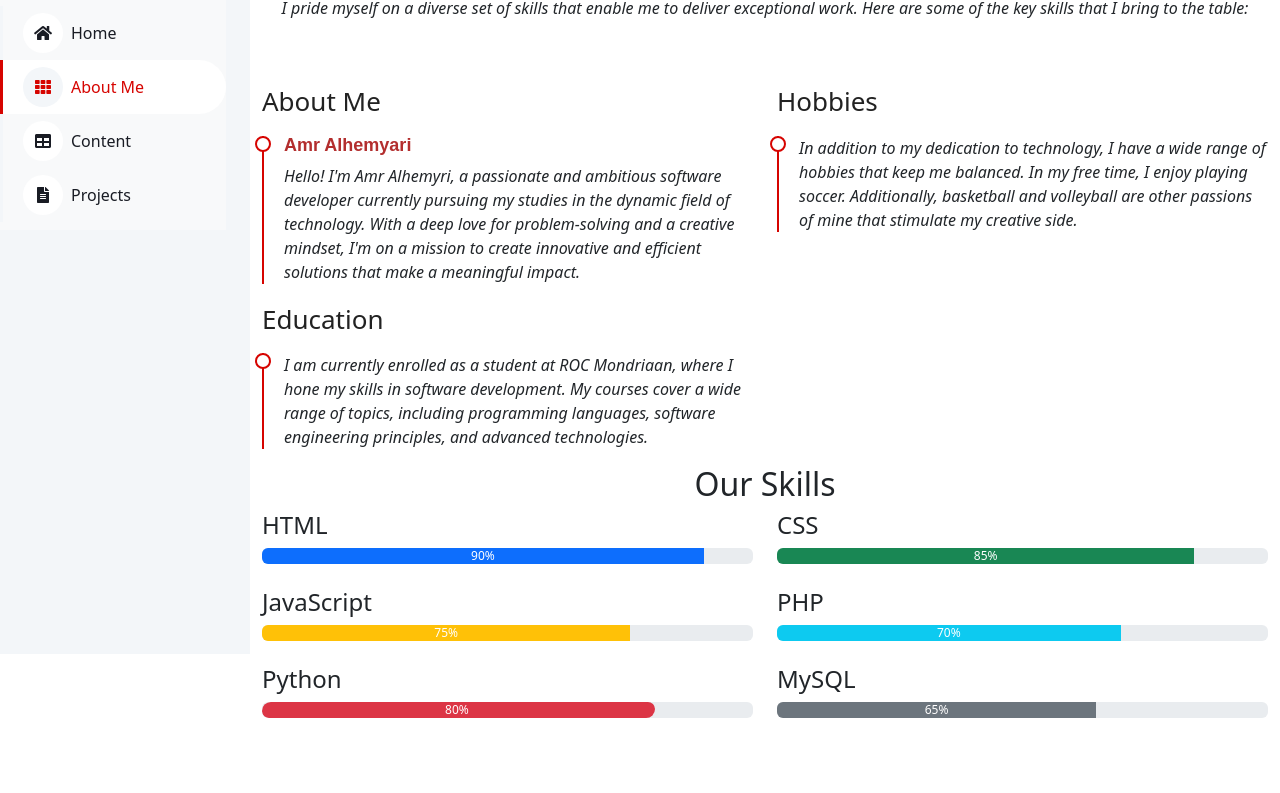
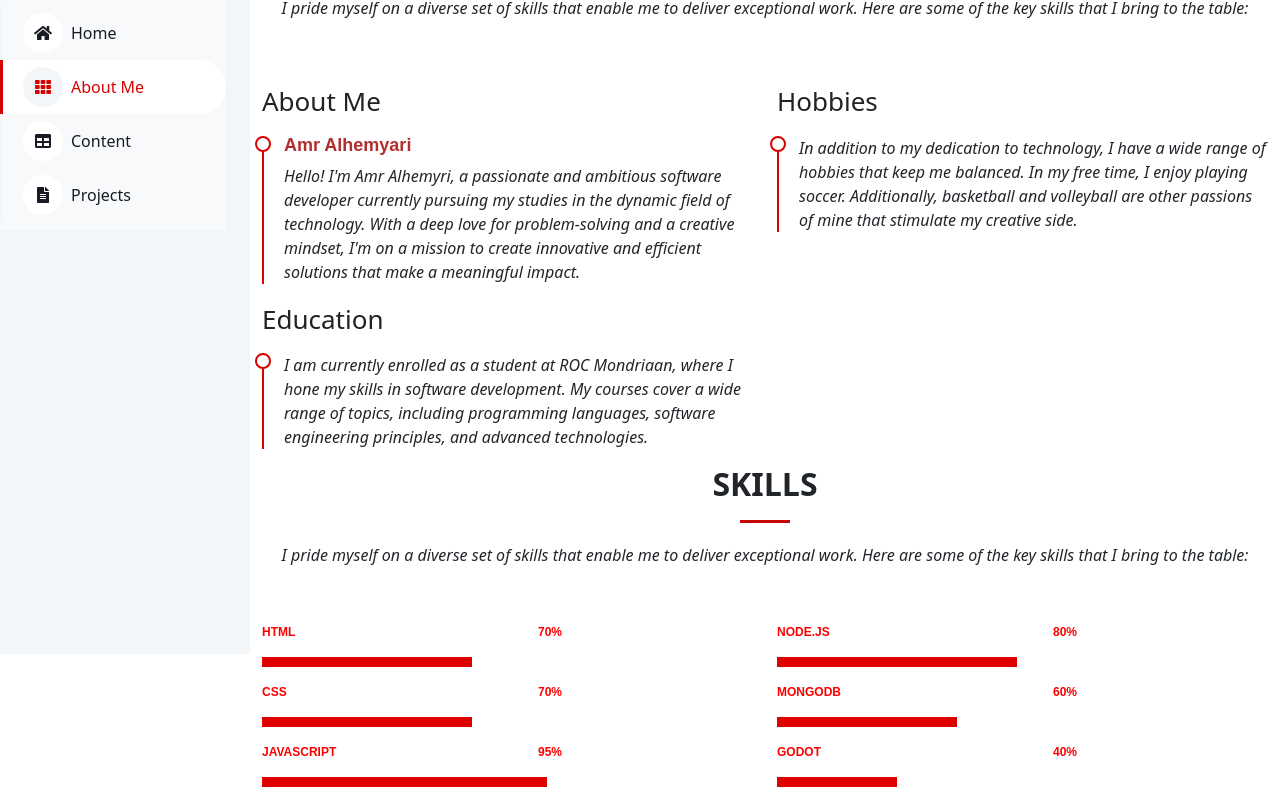
Before and after one commit to A-Alhemyari/A-Alhemyari.github.io, a plain HTML site: page about-me.html in a window 1280 px wide. Shown: the part 146-939 px from the top of the page. Before the commit the page ends 888 px from the top, so only its background shows below. Drawn offline with nearby package versions, Linux system fonts and the light colour scheme.

Commit message:
de letter type toepassen

```diff
--- a/about-me.html
+++ b/about-me.html
@@ -126,79 +126,79 @@
 
 			</div>
 		</section><!-- End Resume Section -->
+
+
 		<!-- ======= Skills Section ======= -->
-  <section id="skills" class="skill-section">
-	<div class="container">
-		<div class="row">
-			<div class="col-12">
-				<div class="section-headline text-center skill-title">
-					<h2>Our Skills</h2>
+		<section id="skills" class="skills">
+			<div class="container" data-aos="fade-up">
+
+				<div class="section-title">
+					<h2>Skills</h2>
+					<p><em>I pride myself on a diverse set of skills that enable me to deliver exceptional work. Here are
+						some of the key skills that I bring to the table:</em></p>
 				</div>
+
+
+				<div class="row skills-content">
+
+					<div class="col-lg-6">
+
+						<div class="progress">
+							<span class="skill">HTML <i class="val">70%</i></span>
+							<div class="progress-bar-wrap">
+								<div class="progress-bar" role="progressbar" aria-valuenow="70" aria-valuemin="0"
+									aria-valuemax="100"></div>
 							</div>
 						</div>
 
-		<div class="row">
-			<!-- Skill Item -->
-			<div class="col-md-6">
-				<div class="mb-4">
-					<h4>HTML</h4>
 						<div class="progress">
-						<div class="progress-bar bg-primary" role="progressbar" style="width: 90%;" aria-valuenow="90"
-							aria-valuemin="0" aria-valuemax="100">90%</div>
-					</div>
+							<span class="skill">CSS <i class="val">70%</i></span>
+							<div class="progress-bar-wrap">
+								<div class="progress-bar" role="progressbar" aria-valuenow="70" aria-valuemin="0"
+									aria-valuemax="100"></div>
 							</div>
 						</div>
 
-			<div class="col-md-6">
-				<div class="mb-4">
-					<h4>CSS</h4>
 						<div class="progress">
-						<div class="progress-bar bg-success" role="progressbar" style="width: 85%;" aria-valuenow="85"
-							aria-valuemin="0" aria-valuemax="100">85%</div>
-					</div>
+							<span class="skill">JavaScript <i class="val">95%</i></span>
+							<div class="progress-bar-wrap">
+								<div class="progress-bar" role="progressbar" aria-valuenow="95" aria-valuemin="0"
+									aria-valuemax="100"></div>
 							</div>
 						</div>
 
-			<div class="col-md-6">
-				<div class="mb-4">
-					<h4>JavaScript</h4>
+					</div>
+
+					<div class="col-lg-6">
+
 						<div class="progress">
-						<div class="progress-bar bg-warning" role="progressbar" style="width: 75%;" aria-valuenow="75"
-							aria-valuemin="0" aria-valuemax="100">75%</div>
-					</div>
+							<span class="skill">node.js <i class="val">80%</i></span>
+							<div class="progress-bar-wrap">
+								<div class="progress-bar" role="progressbar" aria-valuenow="80" aria-valuemin="0"
+									aria-valuemax="100"></div>
 							</div>
 						</div>
 
-			<div class="col-md-6">
-				<div class="mb-4">
-					<h4>PHP</h4>
 						<div class="progress">
-						<div class="progress-bar bg-info" role="progressbar" style="width: 70%;" aria-valuenow="70"
-							aria-valuemin="0" aria-valuemax="100">70%</div>
-					</div>
+							<span class="skill">mongodb <i class="val">60%</i></span>
+							<div class="progress-bar-wrap">
+								<div class="progress-bar" role="progressbar" aria-valuenow="60" aria-valuemin="0"
+									aria-valuemax="100"></div>
 							</div>
 						</div>
 
-			<div class="col-md-6">
-				<div class="mb-4">
-					<h4>Python</h4>
 						<div class="progress">
-						<div class="progress-bar bg-danger" role="progressbar" style="width: 80%;" aria-valuenow="80"
-							aria-valuemin="0" aria-valuemax="100">80%</div>
-					</div>
+							<span class="skill">godot <i class="val">40%</i></span>
+							<div class="progress-bar-wrap">
+								<div class="progress-bar" role="progressbar" aria-valuenow="40" aria-valuemin="0"
+									aria-valuemax="100"></div>
 							</div>
 						</div>
 
-			<div class="col-md-6">
-				<div class="mb-4">
-					<h4>MySQL</h4>
-					<div class="progress">
-						<div class="progress-bar bg-secondary" role="progressbar" style="width: 65%;" aria-valuenow="65"
-							aria-valuemin="0" aria-valuemax="100">65%</div>
 					</div>
+
 				</div>
-			</div>
-		</div>
+
 			</div>
 		</section><!-- End Skills Section -->
 
```
Lines whose indentation alone changed are shown as unchanged.
